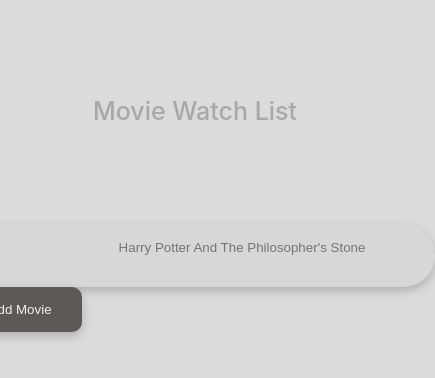
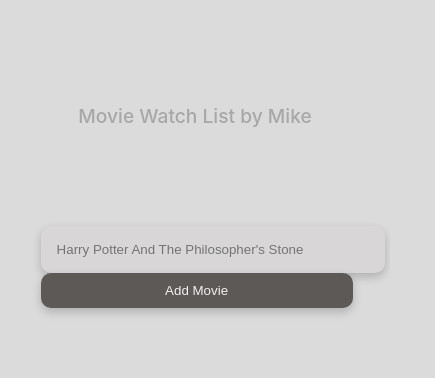
Before and after one commit to Moncayo1329/watch, a React (Create React App) app in the folder client/: page / in a window 390 px wide. Shown: the top 378 px of the page, 435 px wide, since content can reach past the window. Built offline with nearby package versions, Linux system fonts and the light colour scheme.

Commit message:
adding styles

```diff
--- a/client/src/App.css
+++ b/client/src/App.css
@@ -267,19 +267,6 @@ form > :last-child {
 
 
 
-
-.movie-card {
-  border: 1px solid #ddd;
-  border-radius: 10px;
-  padding: 16px;
-  margin: 16px;
-  text-align: center;
-  width: 280px;
-  background-color: #f9f9f9;
-  box-shadow: 0 4px 6px rgba(0, 0, 0, 0.1);
-  padding-top: 300px;
-}
-
 .movie-poster {
   width: 15%;
   height: auto;
@@ -296,3 +283,55 @@ form > :last-child {
   font-size: 0.8em;
   color: #555;
 }
+
+
+/* Estilos para pantallas pequeñas */
+@media screen and (max-width: 576px) {
+  body {
+    padding: 0.5rem; /* Reducir espacio general */
+  }
+
+  p {
+    max-width: 100%; /* Asegurar que los párrafos ocupen el ancho completo */
+    margin-bottom: 1rem;
+  }
+
+  h1, h2, h3, h4, h5 {
+    margin-bottom: 2rem; /* Reducir espacio entre encabezados */
+    font-size: 1.2rem; /* Reducir tamaño de fuente */
+  }
+
+  .tasks-container {
+    width: 90%; /* Reducir ancho en móviles */
+    padding-bottom: 3rem;
+  }
+
+  .button {
+    width: 100%; /* Botones más grandes y fáciles de tocar */
+    padding: 10px 20px;
+  }
+
+  input, textarea {
+    width: 100%; /* Asegurar que inputs ocupen todo el espacio */
+    padding: 1rem;
+    border-radius: 10px; /* Ajustar diseño */
+  }
+
+  .movie-card {
+    width: 100%; /* Ocupa todo el ancho en móviles */
+    margin: 8px 0; /* Espaciado más pequeño */
+  }
+
+  .movie-poster {
+    width: 40%; /* Tamaño adecuado para pantallas pequeñas */
+    height: auto;
+  }
+
+  .movie-title {
+    font-size: 1rem; /* Fuente más grande para mejor legibilidad */
+  }
+
+  .movie-description {
+    font-size: 0.9rem;
+  }
+}
--- a/client/src/App.js
+++ b/client/src/App.js
@@ -68,7 +68,7 @@ function App() {
 
   return (
     <div className="task-form">
-      <h4>Movie Watch List</h4>
+      <h4>Movie Watch List by Mike</h4>
       <Form addmovie={addmovie} />
       {error && <p className="error-message">{error}</p>} {/* Mostrar errores si existen */}
       {movies.map((movie, index) => (
--- a/client/src/Movie.js
+++ b/client/src/Movie.js
@@ -2,7 +2,7 @@ import React from "react";
 
 function Movies({ task }) {
   return (
-    <div className="Movie-card">
+    <div className="movie-card">
       <img src={task.image} alt={task.title} className="movie-poster" />
       <h3 className="movie-title">{task.title}</h3>
       <p className="movie-description">{task.description}</p> {/* Accede a la descripción de la película */}
```
